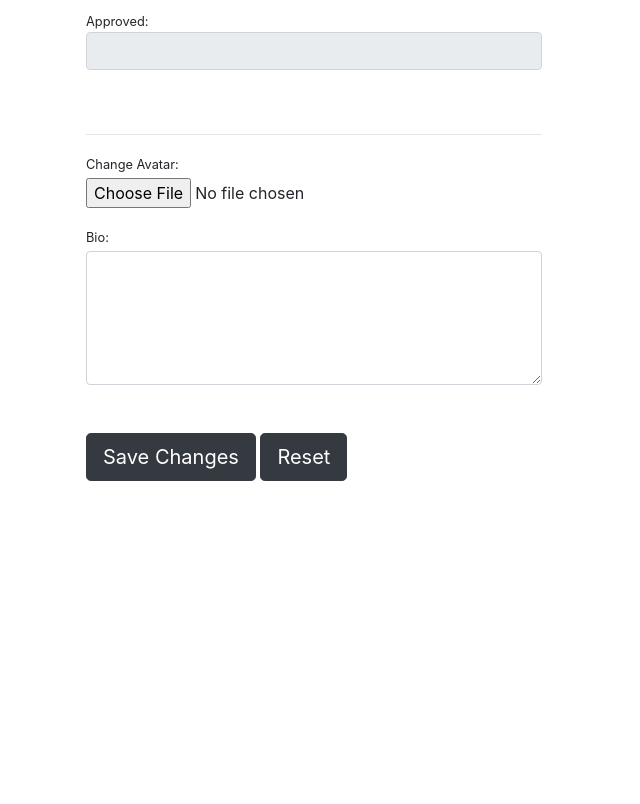
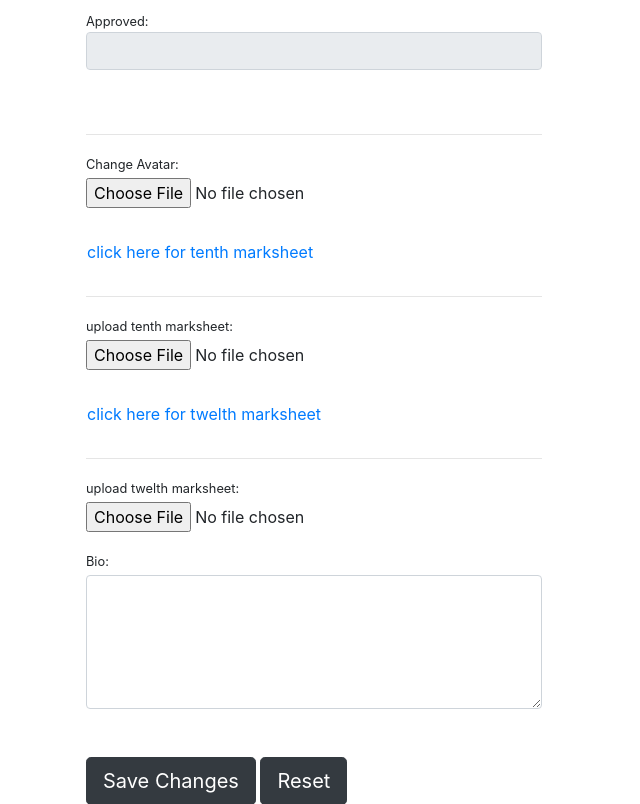
Before and after one commit to praveenjayabalan/SCMSI, a Django app: template Webapp/users/templates/users/profile.html in a window 1280 px wide. Shown: the part 702-1506 px from the top of the page, without its empty margins (0-640 px from the left). Before the commit the page ends 1183 px from the top, so only its background shows below. Run offline with Django 3.2, Linux system fonts and the light colour scheme; the template is opened without the code that fills it: values that come from a table or form of the project are taken from there, others are empty; some libraries are stand-ins or nearby versions.

Commit message:
marksheet

```diff
--- a/Webapp/users/forms.py
+++ b/Webapp/users/forms.py
@@ -85,7 +85,6 @@ class UpdateUserForm(forms.ModelForm):
 #     class Meta:
 #         model=CourseMaster
 
-
 class UpdateProfileForm(forms.ModelForm):
 
     def __init__(self, *args, **kwargs):
@@ -104,7 +103,8 @@ class UpdateProfileForm(forms.ModelForm):
     consulting_date = forms.DateField(
     widget=forms.SelectDateWidget( attrs={'class': 'date_class','readonly':'readonly'}, empty_label=("Choose Year", "Choose Month", "Choose Day"),),)
     is_approved =  forms.BooleanField(required = False,widget=forms.TextInput(attrs={'class':'form-control' ,   'readonly':'readonly'}))
-
+    twelth_marksheet = forms.ImageField(widget=forms.FileInput(attrs={'class': 'form-control-file'}))
+    tenth_marksheet = forms.ImageField(widget=forms.FileInput(attrs={'class': 'form-control-file'}))
     courses = forms.ModelChoiceField(
         queryset=CourseMaster.objects.all(),
         widget=forms.Select(attrs={'class': 'form-control'}),
@@ -117,4 +117,4 @@ class UpdateProfileForm(forms.ModelForm):
 
     class Meta:
         model = Profile
-        fields = ['avatar', 'bio','phone','address','twelth_percentage','consulting_date','is_approved','courses']
+        fields = ['avatar', 'bio','phone','address','twelth_percentage','consulting_date','is_approved','courses','twelth_marksheet']
--- a/Webapp/users/templates/users/profile.html
+++ b/Webapp/users/templates/users/profile.html
@@ -56,6 +56,27 @@
                         <label class="small mb-1">Change Avatar:</label>
                         {{ profile_form.avatar }}
                     </div>
+
+                    <div class="form-group">
+                        <div class="row my-3 p-3">
+                            <a target="_blank" href="{{ user.profile.tenth_marksheet.url }}">click here for tenth marksheet</a>
+                        </div>
+                        <hr>
+                        <label class="small mb-1">upload tenth marksheet:</label>
+                        {{ profile_form.tenth_marksheet }}
+                    </div>
+
+
+                    <div class="form-group">
+                        <div class="row my-3 p-3">
+                            <a target="_blank" href="{{ user.profile.twelth_marksheet.url }}">click here for twelth marksheet</a>
+                        </div>
+                        <hr>
+                        <label class="small mb-1">upload twelth marksheet:</label>
+                        {{ profile_form.twelth_marksheet }}
+                    </div>
+
+
                     <label class="small mb-1">Bio:</label> {{ profile_form.bio }}
                 </div>
             </div>
```
